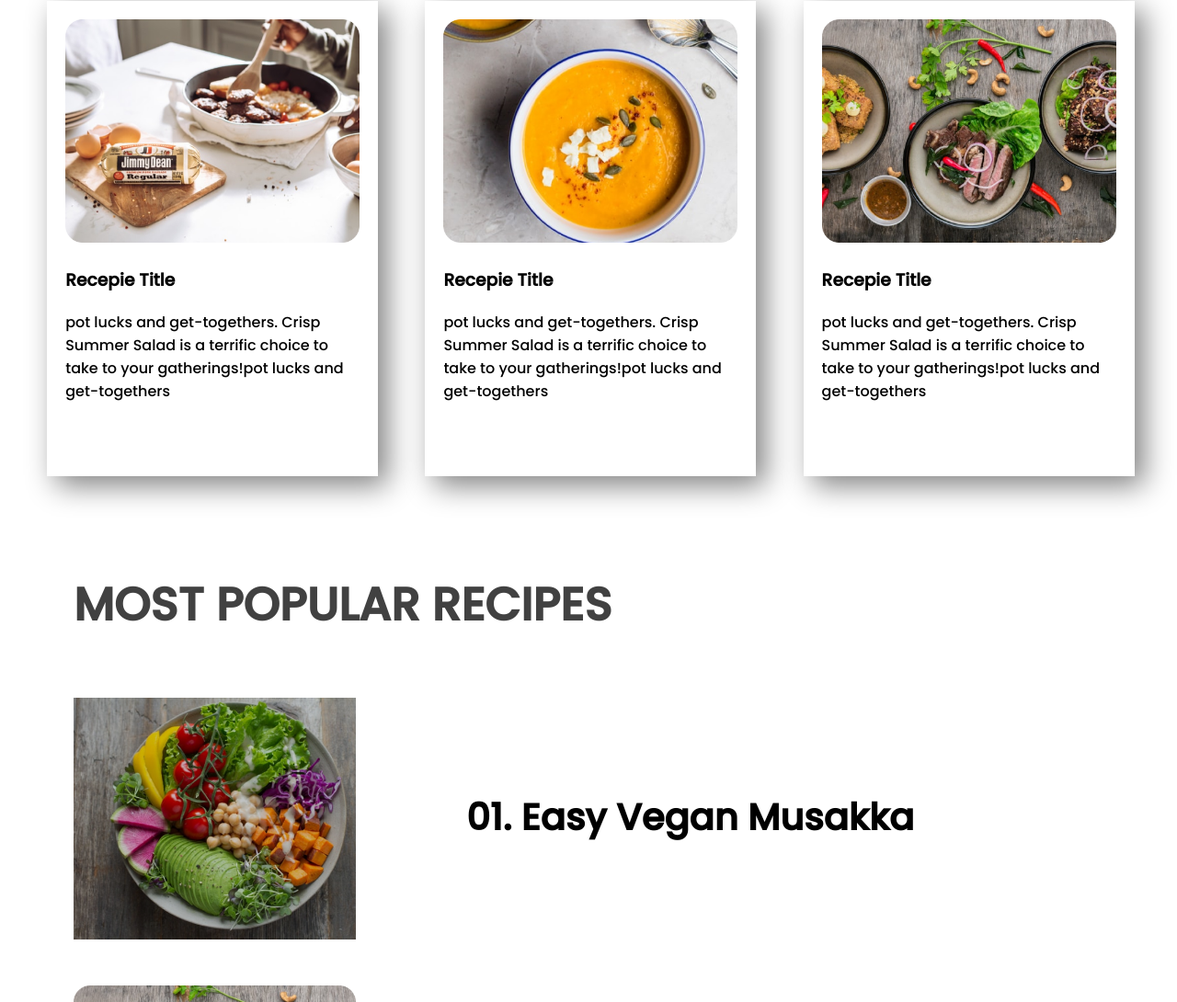
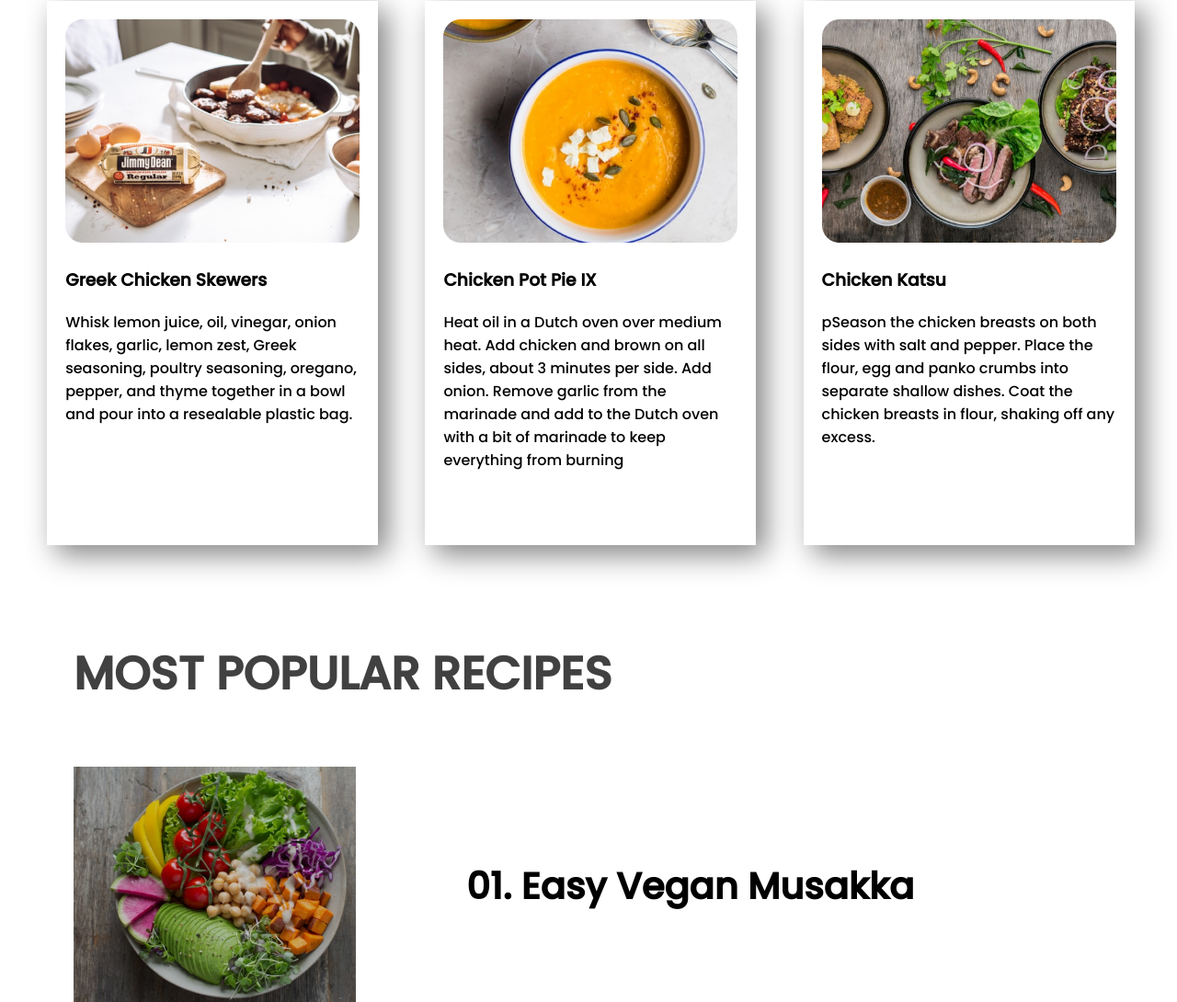
Before and after one commit to Fahim-Faysal/food-network, a plain HTML site: page index.html in a window 1280 px wide. Shown: the part 1615-2705 px from the top of the page at 92% size. Drawn offline with Linux system fonts and the light colour scheme.

Commit message:
recepie add

```diff
--- a/index.html
+++ b/index.html
@@ -55,20 +55,20 @@
 
                  <div class="title">
                        <img src="./images/food/Project Cover.jpg" alt="">
-                       <h3>Recepie Title</h3>
-                       <p>pot lucks and get-togethers.  Crisp Summer Salad is a terrific choice to take to your gatherings!pot lucks and get-togethers</p>
+                       <h3>Greek Chicken Skewers</h3>
+                       <p>Whisk lemon juice, oil, vinegar, onion flakes, garlic, lemon zest, Greek seasoning, poultry seasoning, oregano, pepper, and thyme together in a bowl and pour into a resealable plastic bag.</p>
                   </div>
 
                   <div class="title">
                         <img src="./images/food/Project Cover.png" alt="">
-                        <h3>Recepie Title</h3>
-                        <p>pot lucks and get-togethers.  Crisp Summer Salad is a terrific choice to take to your gatherings!pot lucks and get-togethers</p>
+                        <h3>Chicken Pot Pie IX</h3>
+                        <p>Heat oil in a Dutch oven over medium heat. Add chicken and brown on all sides, about 3 minutes per side. Add onion. Remove garlic from the marinade and add to the Dutch oven with a bit of marinade to keep everything from burning</p>
                    </div>
 
                    <div class="title">
                         <img src="./images/food/Project Cover1.jpg" alt="">
-                        <h3>Recepie Title</h3>
-                        <p>pot lucks and get-togethers.  Crisp Summer Salad is a terrific choice to take to your gatherings!pot lucks and get-togethers</p>
+                        <h3>Chicken Katsu</h3>
+                        <p>pSeason the chicken breasts on both sides with salt and pepper. Place the flour, egg and panko crumbs into separate shallow dishes. Coat the chicken breasts in flour, shaking off any excess.</p>
                    </div>
 
 
```
